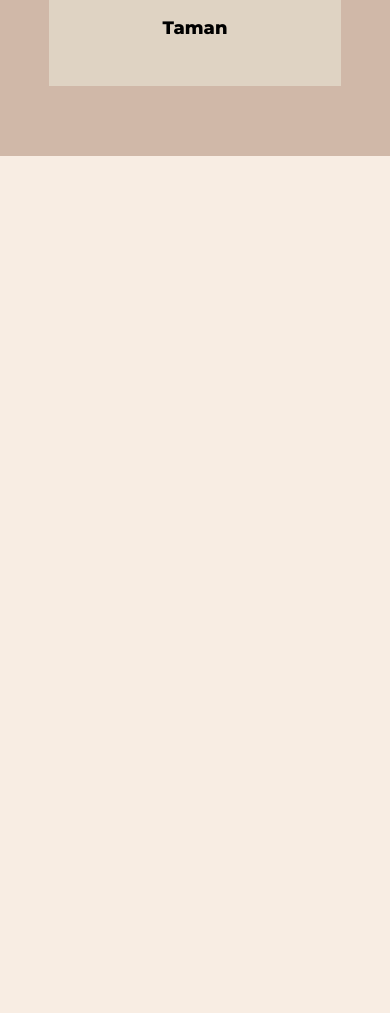
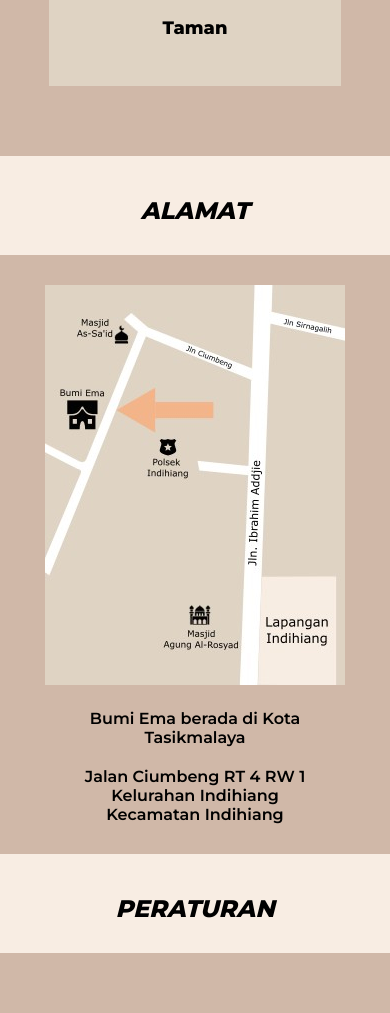
Before and after one commit to MSeptianJ/bumi-ema-landing, a plain HTML site: page src/index.html in a window 390 px wide. Shown: the part 4207-5220 px from the top of the page. Before the commit the page ends 4363 px from the top, so only its background shows below. Drawn offline with Linux system fonts and the light colour scheme; files whose address does not match are found by name.

Commit message:
Add Mobile Main-Alamat

```diff
--- a/src/index.html
+++ b/src/index.html
@@ -190,15 +190,35 @@
       </div>
 
       <div class="main-alamat">
-
+        <h2>Alamat</h2>
+        <article>
+          <div class="main-alamat-map">
+            <img src="./assets/img/map-ilust.jpg" alt="Map Ilustration">
+          </div>
+          <div class="main-alamat-desc">
+            <p>
+              Bumi Ema berada di Kota Tasikmalaya
+            </p>
+            <p>
+              Jalan Ciumbeng RT 4 RW 1 Kelurahan Indihiang Kecamatan Indihiang
+            </p>
+          </div>
+        </article>
       </div>
 
       <div class="main-peraturan">
+        <h2>Peraturan</h2>
+        <article>
 
+        </article>
       </div>
 
     </div>
   </main>
+
+  <aside>
+
+  </aside>
 
   <footer>
     <!-- <p>Copyright 2023 @mseptianj</p> -->
--- a/src/styles/style.css
+++ b/src/styles/style.css
@@ -187,12 +187,16 @@ main {
 	align-items: center;
 }
 
-.main-fasilitas {
+.main-fasilitas,
+.main-alamat,
+.main-peraturan {
 	width: 100%;
 	margin: 0;
 }
 
-.main-fasilitas h2 {
+.main-fasilitas h2,
+.main-alamat h2,
+.main-peraturan h2 {
 	width: 100%;
 	margin: 40px auto 30px;
 	text-align: center;
@@ -200,7 +204,9 @@ main {
 	text-transform: uppercase;
 }
 
-.main-fasilitas article {
+.main-fasilitas article,
+.main-alamat article,
+.main-peraturan article {
 	width: 100%;
 	margin: 0 auto;
 	padding: 30px 0;
@@ -247,3 +253,24 @@ main {
 	height: 100%;
 	object-fit: cover;
 }
+
+.main-alamat article {
+	width: 100%;
+	display: flex;
+	flex-direction: column;
+	gap: 20px;
+	justify-content: center;
+	align-items: center;
+}
+
+.main-alamat article .main-alamat-map {
+	width: 100%;
+}
+
+.main-alamat article .main-alamat-desc {
+	width: 60%;
+	display: flex;
+	flex-direction: column;
+	gap: 20px;
+	font-weight: 600;
+}
```
Also changed, not shown: src/assets/img/map-ilust.jpg (added).
